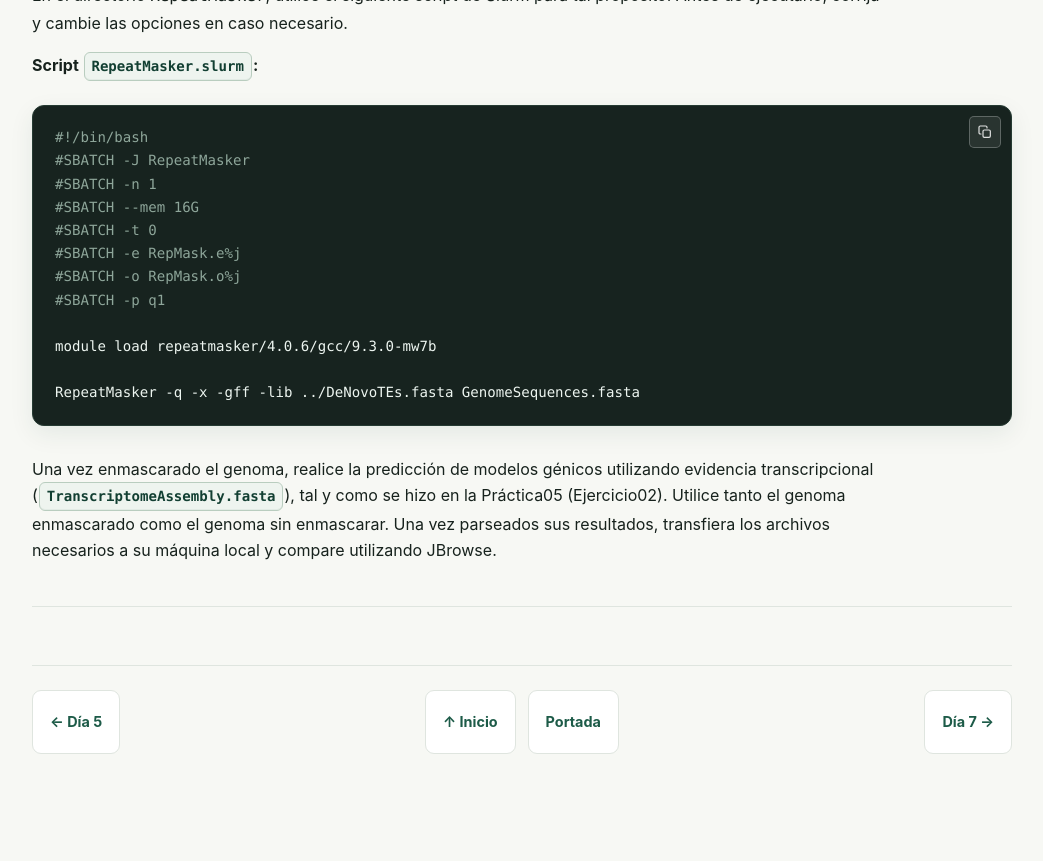
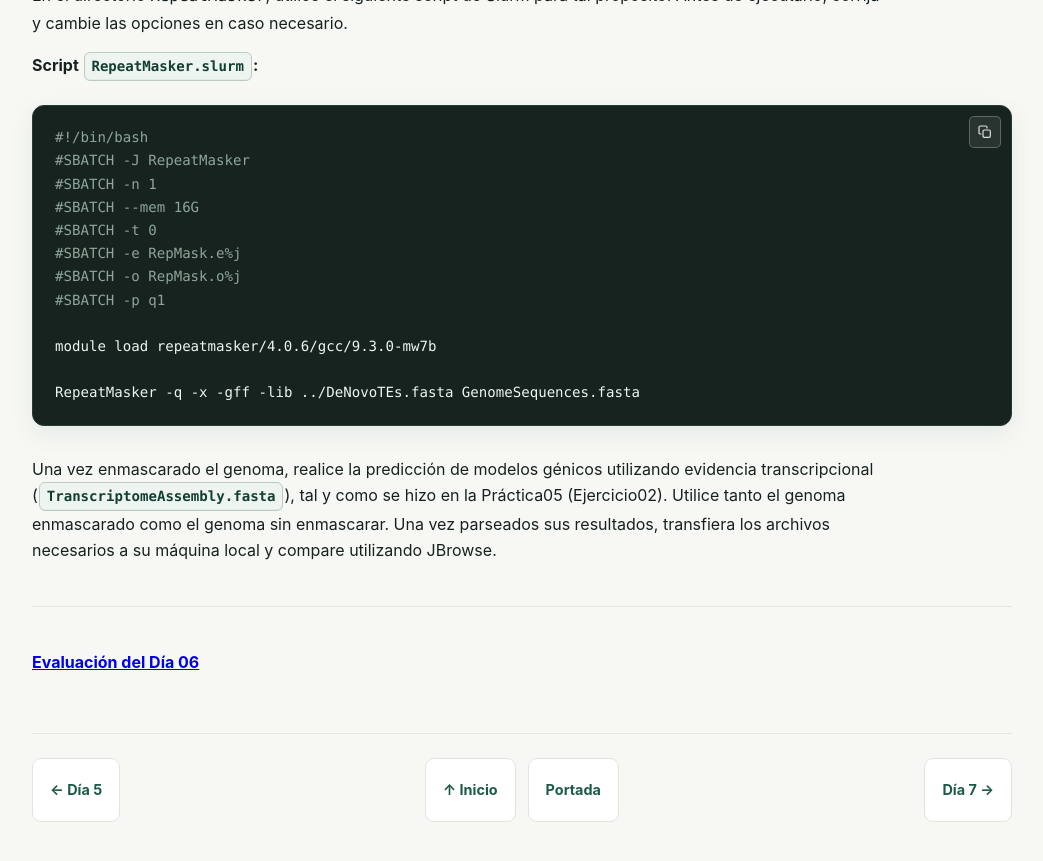
Before and after one commit to vitoem/HBGT_2026, a Jekyll site: the page built from docs/dia-06.md, in a window 1280 px wide and 900 px high, scrolled down 40555 px. Shown: the top 861 px of the window, without its empty margins (118-1161 px from the left). Built offline with Jekyll 4.4.1, drawn with Linux system fonts in a browser that asks for light colours; before the commit the page ends 41387 px from its top, so only the background shows below that.

Commit message:
Add evaluation link for Day 06
Added evaluation link for Day 06.

```diff
--- a/docs/dia-06.md
+++ b/docs/dia-06.md
@@ -1480,3 +1480,5 @@ RepeatMasker -q -x -gff -lib ../DeNovoTEs.fasta GenomeSequences.fasta
 Una vez enmascarado el genoma, realice la predicción de modelos génicos utilizando evidencia transcripcional (`TranscriptomeAssembly.fasta`), tal y como se hizo en la Práctica05 (Ejercicio02). Utilice tanto el genoma enmascarado como el genoma sin enmascarar. Una vez parseados sus resultados, transfiera los archivos necesarios a su máquina local y compare utilizando JBrowse.
 
 ---
+
+[**Evaluación del Día 06**](https://forms.cloud.microsoft/r/bXANVZxqE0)
```
